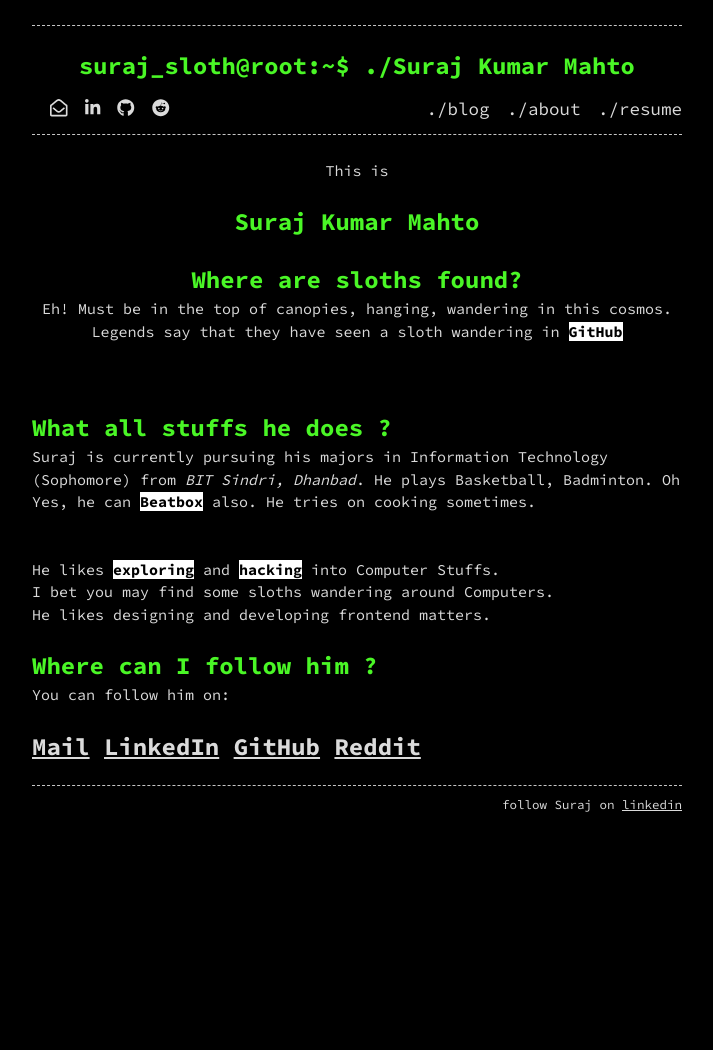
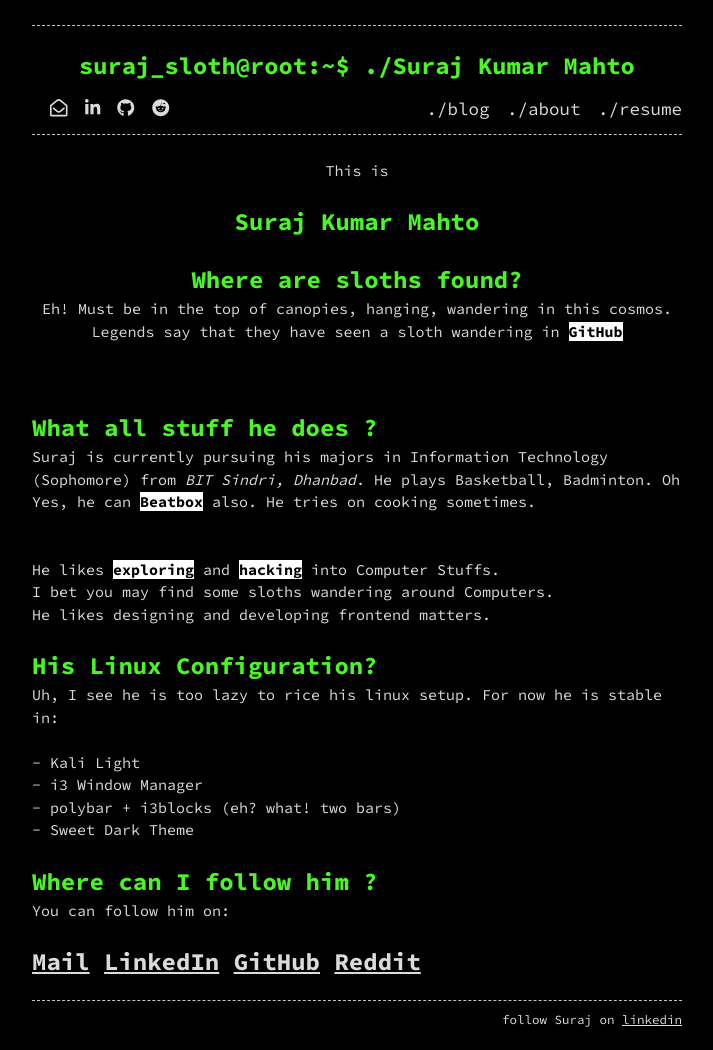
Before and after one commit to ayushk128/suraj-sloth.github.io, a Jekyll site: the page built from about.md, in a window 1280 px wide. Shown: the whole page, without its empty margins (283-996 px from the left). Built offline with Jekyll 4.4.1, drawn with Linux system fonts in a browser that asks for light colours; nearby versions of some CDN libraries; a script that is not in the unit is left out; before the commit the page ends 900 px from its top, so only the background shows below that.

Commit message:
About Section improved

```diff
--- a/about.md
+++ b/about.md
@@ -15,13 +15,21 @@ This is
 
 </center>
 
-## What all stuffs he does ?
+## What all stuff he does ?
 Suraj is currently pursuing his majors in Information Technology (Sophomore) from *BIT Sindri, Dhanbad*. He plays Basketball, Badminton. Oh Yes, he can **Beatbox** also. He tries on cooking sometimes.
 <br>
 He likes **exploring** and **hacking** into Computer Stuffs.
 I bet you may find some sloths wandering around Computers.
 He likes designing and developing frontend matters.
 
+## His Linux Configuration?
+Uh, I see he is too lazy to rice his linux setup. For now he is stable in:
+<br>
++ Kali Light
++ i3 Window Manager
++ polybar + i3blocks (eh? what! two bars)
++ Sweet Dark Theme
+
 ## Where can I follow him ?
 You can follow him on:
 ### [Mail](mailto:suraj.mahto49@protonmail.com) [LinkedIn](https://www.linkedin.com/in/suraj-sloth/) [GitHub](https://www.github.com/suraj-sloth) [Reddit](https://www.reddit.com/user/suraj_sloth)
```
